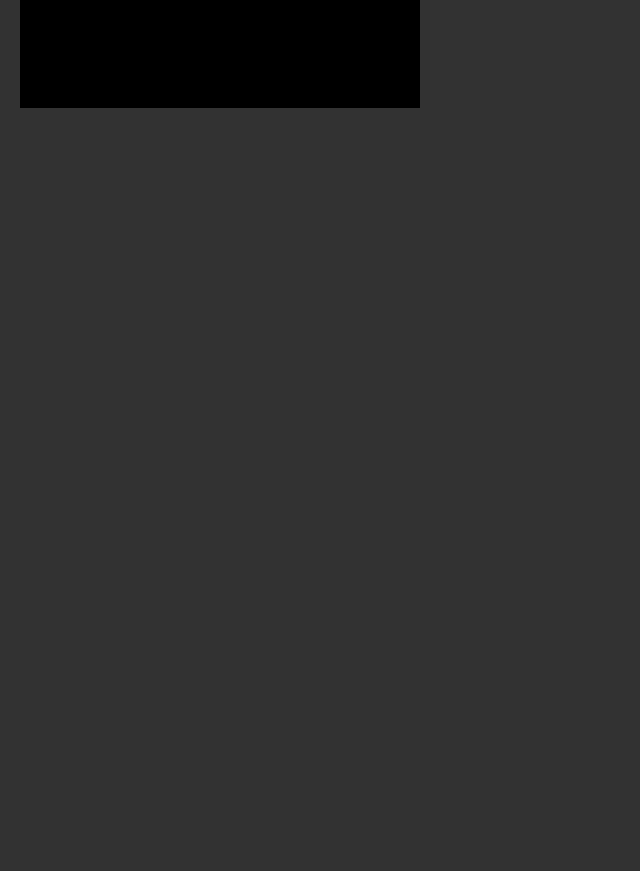
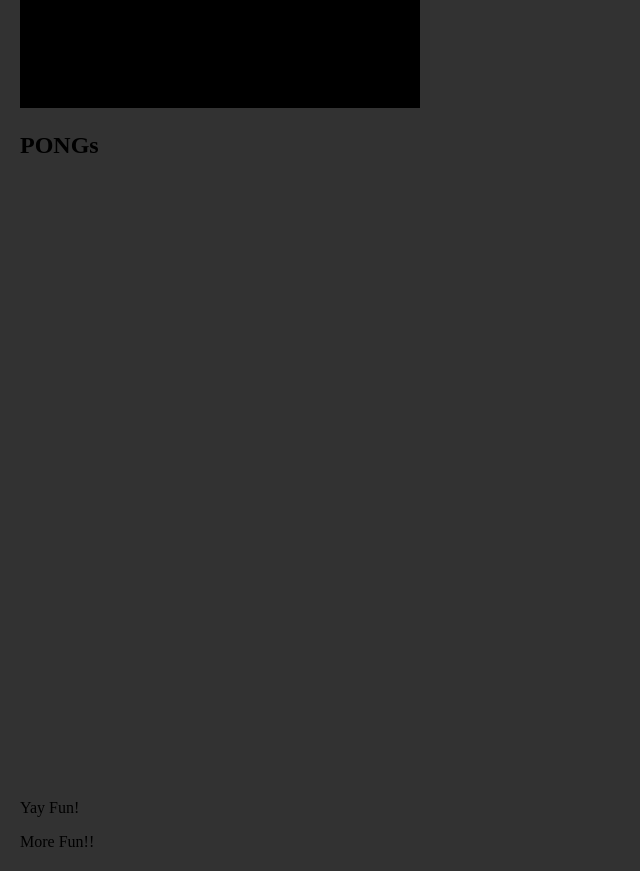
Before and after one commit to DarkRainX3/DarkRainX3.github.io, a plain HTML site: page index.html in a window 1280 px wide. Shown: the part 420-1291 px from the top of the page, without its empty margins (0-640 px from the left). Before the commit the page ends 800 px from the top, so only its background shows below. Drawn offline with Linux system fonts and the light colour scheme.

Commit message:
add another game

```diff
--- a/index.html
+++ b/index.html
@@ -17,4 +17,10 @@
 <h1 style="color:white">Snake Game</h1>
 <p class="output" id="speedout" style="color:white">Speed:</p>
 <canvas id="gc" width="400" height="400"></canvas>
+<body>
+    <h2>PONGs</h2>
+    <canvas id="gameCanvas" width="800 " height="600"></canvas>
+    <p id="info">Yay Fun!</p>
+    <p id="moreinfo">More Fun!!</p>
+</body>
 <script src="snake.js"></script>
```
